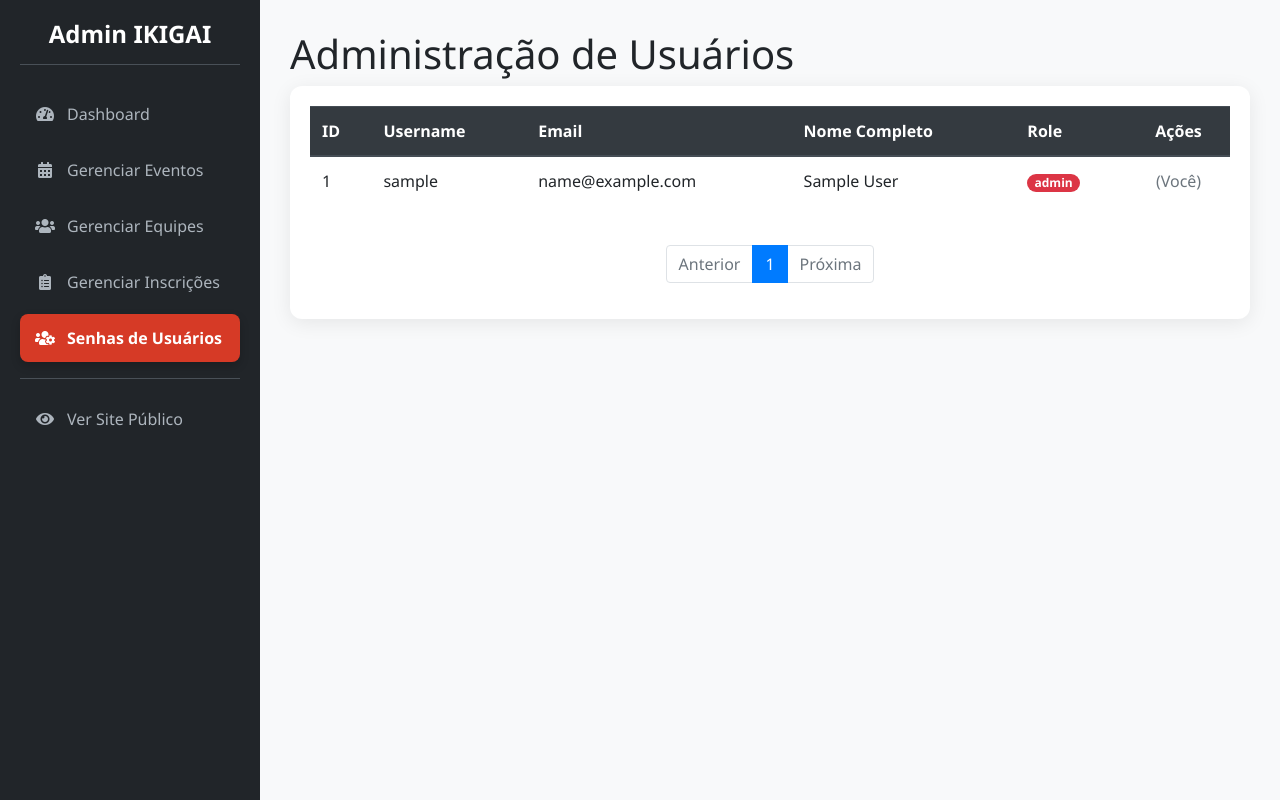
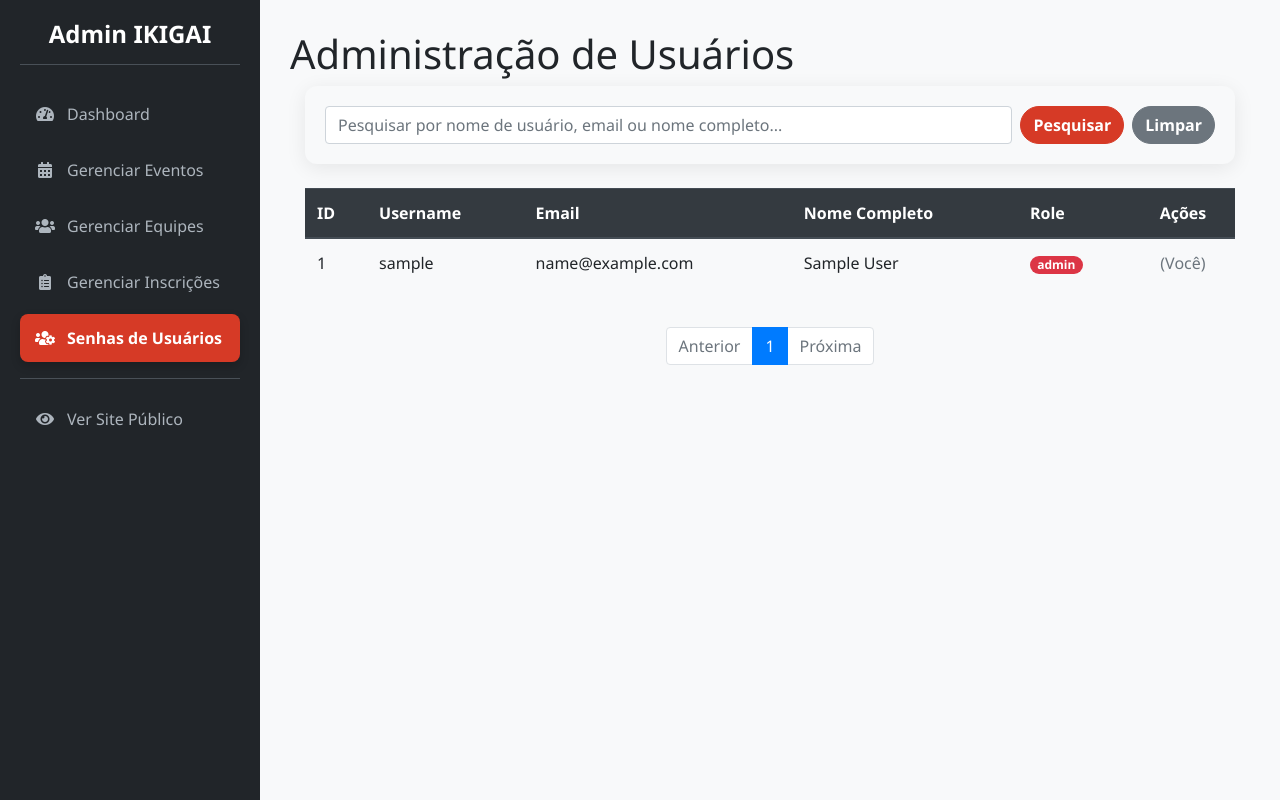
Before and after one commit to wllynilson/ikigai, a Flask app: page /admin/usuarios in a window 1280 px wide. Run offline with Flask 3, Linux system fonts and the light colour scheme; a user stored in the database is signed in; tables that the repository leaves empty hold one stand-in row (values such as "Sample post"); some libraries are stand-ins or nearby versions.

Commit message:
Permite pesquisar na tela de administracao de usuários

```diff
--- a/app/admin/routes.py
+++ b/app/admin/routes.py
@@ -397,22 +397,34 @@ def editar_inscricao(inscricao_id):
 @bp.route('/usuarios')
 @admin_required
 def gerenciar_usuarios():
-    """Lista todos os utilizadores para gerenciamento, agora com paginação."""
+    """
+    Lista todos os utilizadores para gerenciamento, agora com paginação e filtro de busca.
+    Permite pesquisar por nome de usuário ou email.
+    """
+    page = request.args.get('page', 1, type=int)
+    termo_pesquisa = request.args.get('q', '').strip()
 
-    # 1. Pega o número da página a partir da URL (ex: /admin/usuarios?page=2)
-    #    O '1' é o valor padrão, e 'type=int' garante que é um número.
-    page = request.args.get('page', 1, type=int)
+    query = User.query
 
-    # 2. Usa .paginate() em vez de .all() para buscar os utilizadores
-    #    'per_page=15': define quantos utilizadores queremos mostrar por página.
-    usuarios_paginados = User.query.order_by(User.username).paginate(
+    if termo_pesquisa:
+        query = query.filter(
+            or_(
+                User.username.ilike(f'%{termo_pesquisa}%'),
+                User.email.ilike(f'%{termo_pesquisa}%'),
+                User.nome_completo.ilike(f'%{termo_pesquisa}%')
+            )
+        )
+
+    usuarios_paginados = query.order_by(User.username).paginate(
         page=page, per_page=15, error_out=False
     )
 
-    return render_template('admin/admin_gerenciar_usuarios.html',
-                               titulo="Administração de Usuários",
-                               usuarios_paginados=usuarios_paginados)
-
+    return render_template(
+        'admin/admin_gerenciar_usuarios.html',
+        titulo="Administração de Usuários",
+        usuarios_paginados=usuarios_paginados,
+        termo_pesquisa=termo_pesquisa
+    )
 
 @bp.route('/usuario/<int:user_id>/resetar-senha', methods=['POST'])
 @admin_required
--- a/app/templates/admin/admin_gerenciar_usuarios.html
+++ b/app/templates/admin/admin_gerenciar_usuarios.html
@@ -4,8 +4,23 @@
 {% block page_title %}{{ titulo }}{% endblock %}
 
 {% block content %}
-<div class="card">
+    <div class="container">
+
+        <div class="card bg-light mb-4">
             <div class="card-body">
+                <form method="GET" action="{{ url_for('admin.gerenciar_usuarios') }}" class="form-inline">
+                    <div class="form-group mr-2 flex-grow-1">
+                        <label for="q" class="sr-only">Pesquisar</label>
+                        <input type="text" class="form-control w-100" id="q" name="q"
+                               placeholder="Pesquisar por nome de usuário, email ou nome completo..."
+                               value="{{ request.args.get('q', '') }}">
+                    </div>
+                    <button type="submit" class="btn btn-primary mr-2">Pesquisar</button>
+                    <a href="{{ url_for('admin.gerenciar_usuarios') }}" class="btn btn-secondary">Limpar</a>
+                </form>
+            </div>
+        </div>
+
         <div class="table-responsive">
             <table class="table table-hover">
                 <thead class="thead-dark">
@@ -25,10 +40,13 @@
                         <td>{{ user.username }}</td>
                         <td>{{ user.email }}</td>
                         <td>{{ user.nome_completo or 'Não preenchido' }}</td>
-                        <td><span class="badge badge-pill {{ 'badge-danger' if user.role == 'admin' else 'badge-secondary' }}">{{ user.role }}</span></td>
+                        <td><span
+                                class="badge badge-pill {{ 'badge-danger' if user.role == 'admin' else 'badge-secondary' }}">{{ user.role }}</span>
+                        </td>
                         <td class="text-center">
                             {% if user.id != current_user.id %}
-                            <form method="POST" action="{{ url_for('admin.resetar_senha_usuario', user_id=user.id) }}"
+                                <form method="POST"
+                                      action="{{ url_for('admin.resetar_senha_usuario', user_id=user.id) }}"
                                       onsubmit="return confirm('Tem a certeza que deseja resetar a senha para este usuário? Uma nova senha será gerada.');">
                                     <button type="submit" class="btn btn-warning btn-sm">
                                         <i class="fas fa-key"></i> Resetar Senha
@@ -72,6 +90,5 @@
             </ul>
         </nav>
     </div>
-</div>
 
 {% endblock %}
```
Lines whose indentation alone changed are shown as unchanged.
